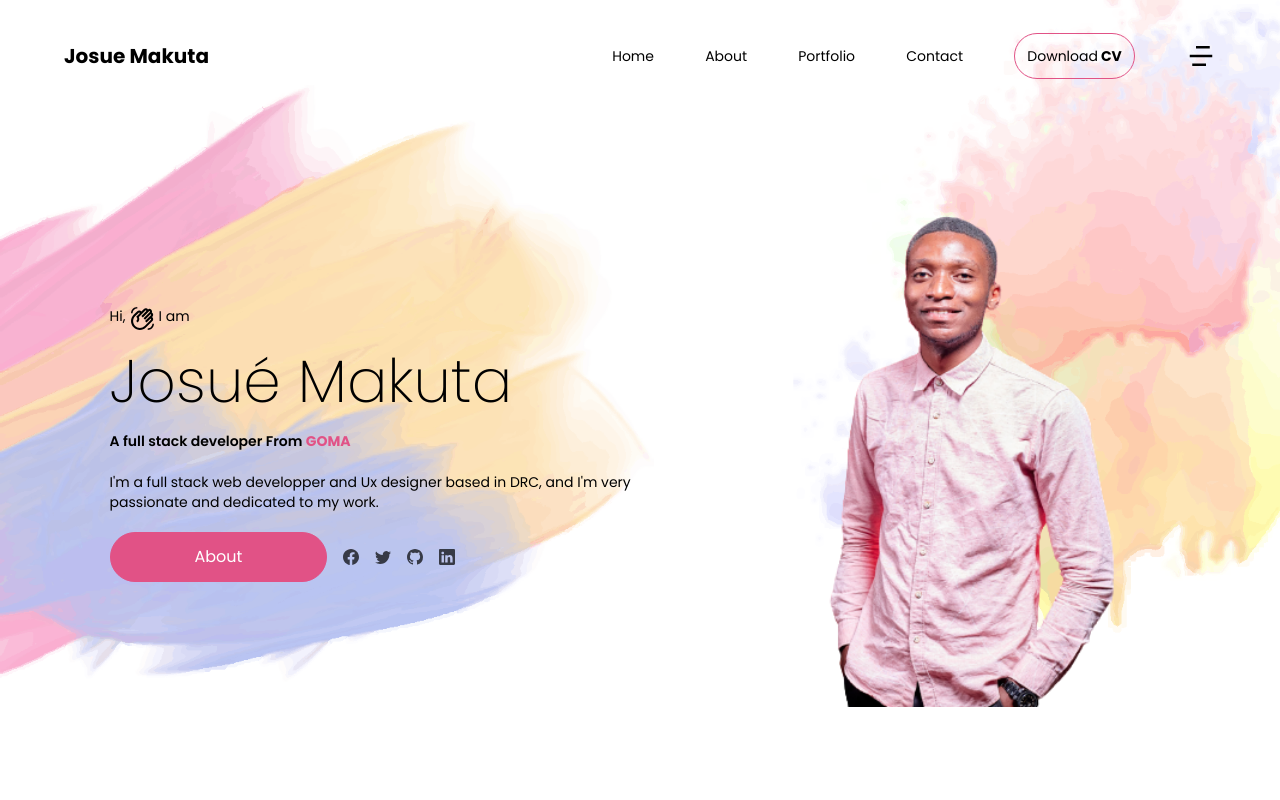
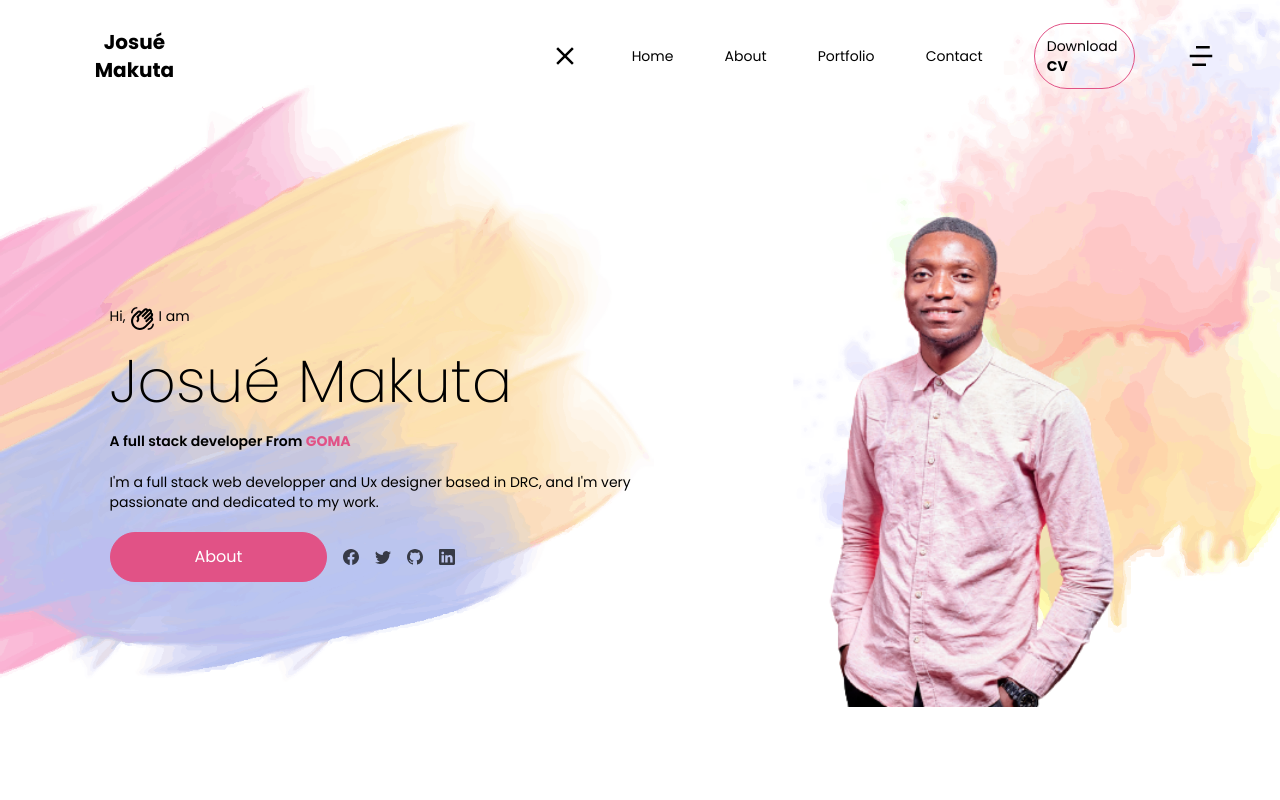
Before and after one commit to JoeMakuta/Josh_portfolio, a React (Vite) app: page / in a window 1280 px wide. Both pictures are taken after a click on the button 1201 px from the left and 56 px from the top of the page. Shown: the top 800 px of the page. Built offline with nearby package versions, Linux system fonts and the light colour scheme.

Commit message:
Feat Savings

```diff
--- a/src/App.jsx
+++ b/src/App.jsx
@@ -17,12 +17,12 @@ function App() {
   return (
     <div className="font-poppins bg-main_color bg-opacity-20 ">
       <Body_1_alter />
-      {/* <Body_2 />
+      <Body_2 />
       <Body_3 />
       <Body_4 />
       <Body_5 />
       <Body_6 />
-      <Footer /> */}
+      <Footer />
     </div>
   )
 }
--- a/src/components/top_menu.jsx
+++ b/src/components/top_menu.jsx
@@ -4,6 +4,7 @@ export const btn_inverted_styles =
   " border-[1px] text-white hover:bg-inherit hover:text-inherit border-main_color rounded-full p-3 bg-main_color   active:bg-white ";
 import { RiMenu4Line } from "react-icons/ri";
 import AnchorLink from "react-anchor-link-smooth-scroll";
+import { MdOutlineClose } from "react-icons/md";
 
 import My_cv from "../assets/Josue Makuta Cv.jpg";
 import { useState } from "react";
@@ -33,13 +34,16 @@ const TopMenu = () => {
     <div className=" flex justify-between items-center gap-[30%] w-[90%] h-[5vw] ml-auto mr-auto">
       <button>
         {" "}
-        <p className=" font-bold text-xl">Josue Makuta</p>{" "}
+        <p className=" font-bold text-xl">Josué Makuta</p>{" "}
       </button>
 
       <div className=" flex gap-[4vw] justify-center items-center ">
         <div className="flex gap-[4vw] flex-wrap justify-center items-center">
           {showMenu ? (
             <div className=" flex fixed w-[100vw] bg-white bg-opacity-[0.95] md:bg-inherit z-10 h-[100vh]  top-[0vw] left-0 gap-[10vh] md:top-0 sm:w-full  md:relative  flex-col lg:flex-row md:gap-[4vw] justify-center items-center ">
+              <div>
+                <MdOutlineClose size={30} />
+              </div>
               {menu_links.map((element, index) => {
                 return (
                   <AnchorLink key={index} href={element.link_url}>
```
